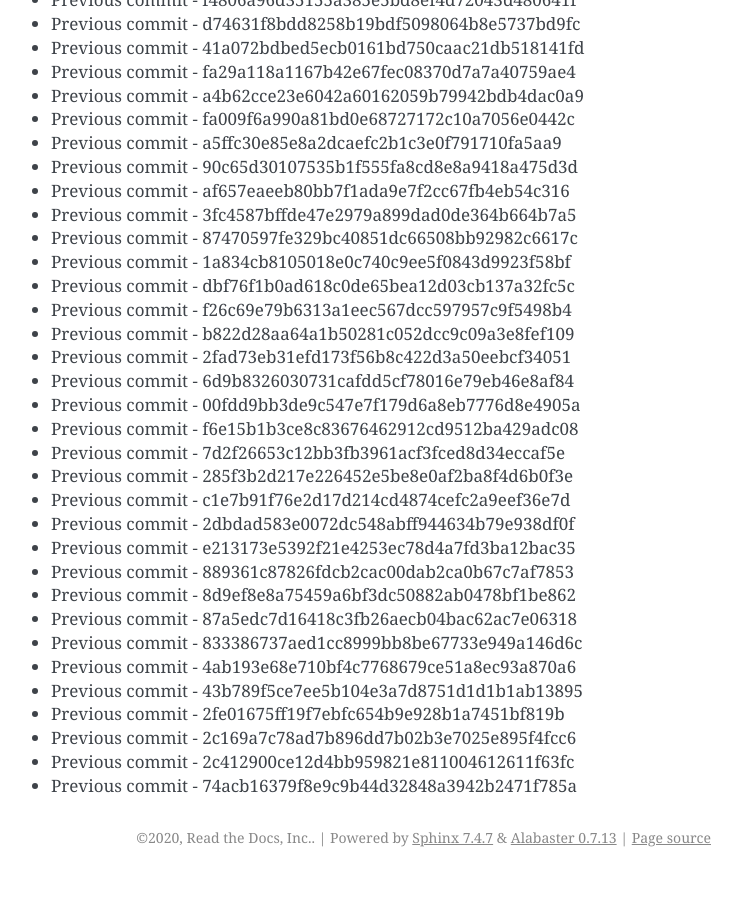
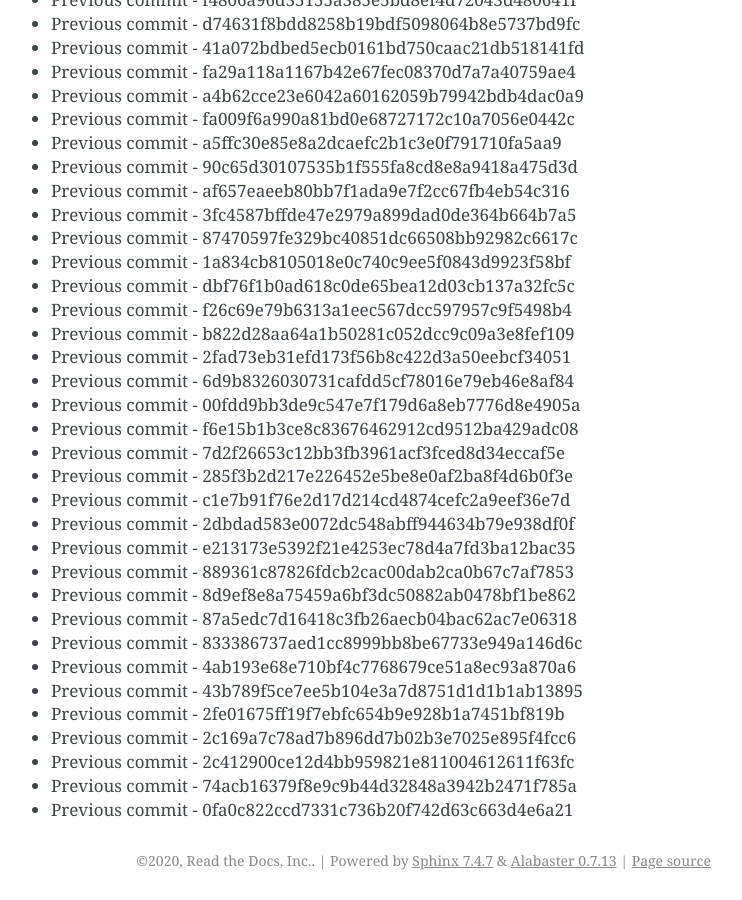
Before and after one commit to readthedocs/rtd-git-stresstest, a Sphinx documentation site: the page built from docs/updates.rst, in a window 1280 px wide and 900 px high, scrolled down 5581 px. Shown: the whole window, without its empty margins (399-1141 px from the left). Built offline with Sphinx 7.4.7, drawn with Linux system fonts in a browser that asks for light colours; before the commit the page ends 6458 px from its top, so only the background shows below that.

Commit message:
Generating commit from previous: 0fa0c822ccd7331c736b20f742d63c663d4e6a21

```diff
--- a/docs/updates.rst
+++ b/docs/updates.rst
@@ -266,3 +266,4 @@ It can be tested for any performance characteristics.
 * Previous commit - 2c169a7c78ad7b896dd7b02b3e7025e895f4fcc6
 * Previous commit - 2c412900ce12d4bb959821e811004612611f63fc
 * Previous commit - 74acb16379f8e9c9b44d32848a3942b2471f785a
+* Previous commit - 0fa0c822ccd7331c736b20f742d63c663d4e6a21
```
